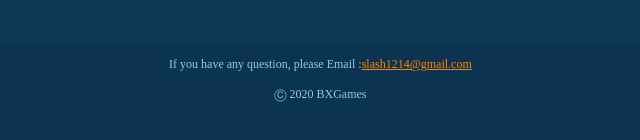
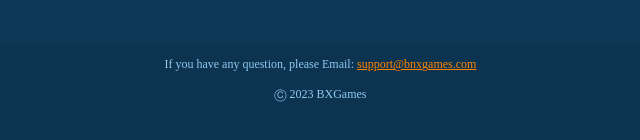
Before and after one commit to slash12141/TinyHeroes2_Website, a plain HTML site: page index.html in a window 1280 px wide. Shown: the part 616-756 px from the top of the page, 326-966 px from the left. Drawn offline with Linux system fonts and the light colour scheme.

Commit message:
Update index.html

```diff
--- a/index.html
+++ b/index.html
@@ -43,8 +43,8 @@
 
 <footer>
     <div class="footer_container">
-        <p style="color: #91C8EF;">If you have any question, please Email :<a href="mailto: slash1214@gmail.com" style="color:#ff8400">slash1214@gmail.com</a></p>
-        <p style="color: #91C8EF;"> Ⓒ 2020 BXGames</p>
+        <p style="color: #91C8EF;">If you have any question, please Email: <a href="mailto: support@bnxgames.com" style="color:#ff8400">support@bnxgames.com</a></p>
+        <p style="color: #91C8EF;"> Ⓒ 2023 BXGames</p>
     </div>
 </footer>
 
```
